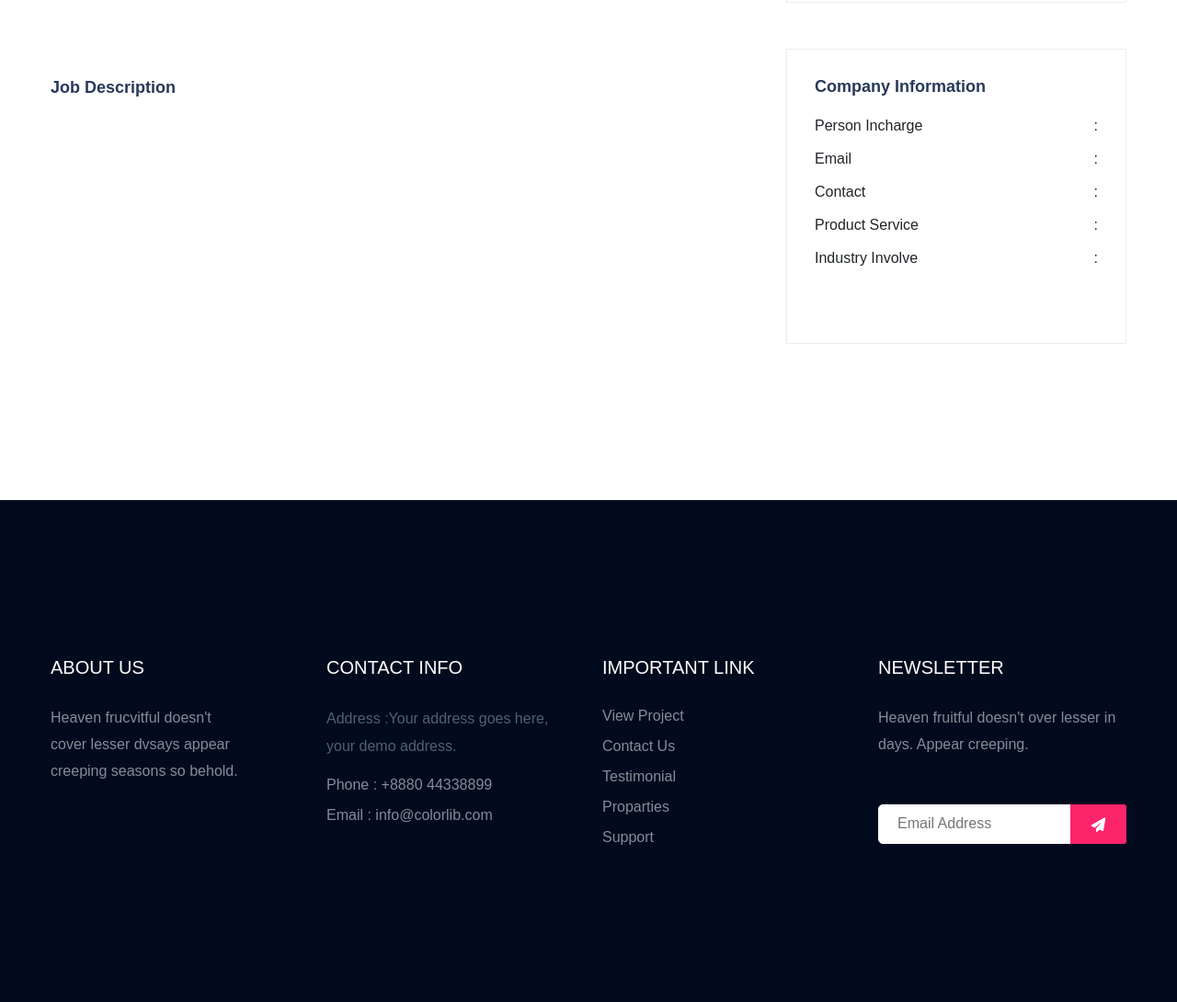
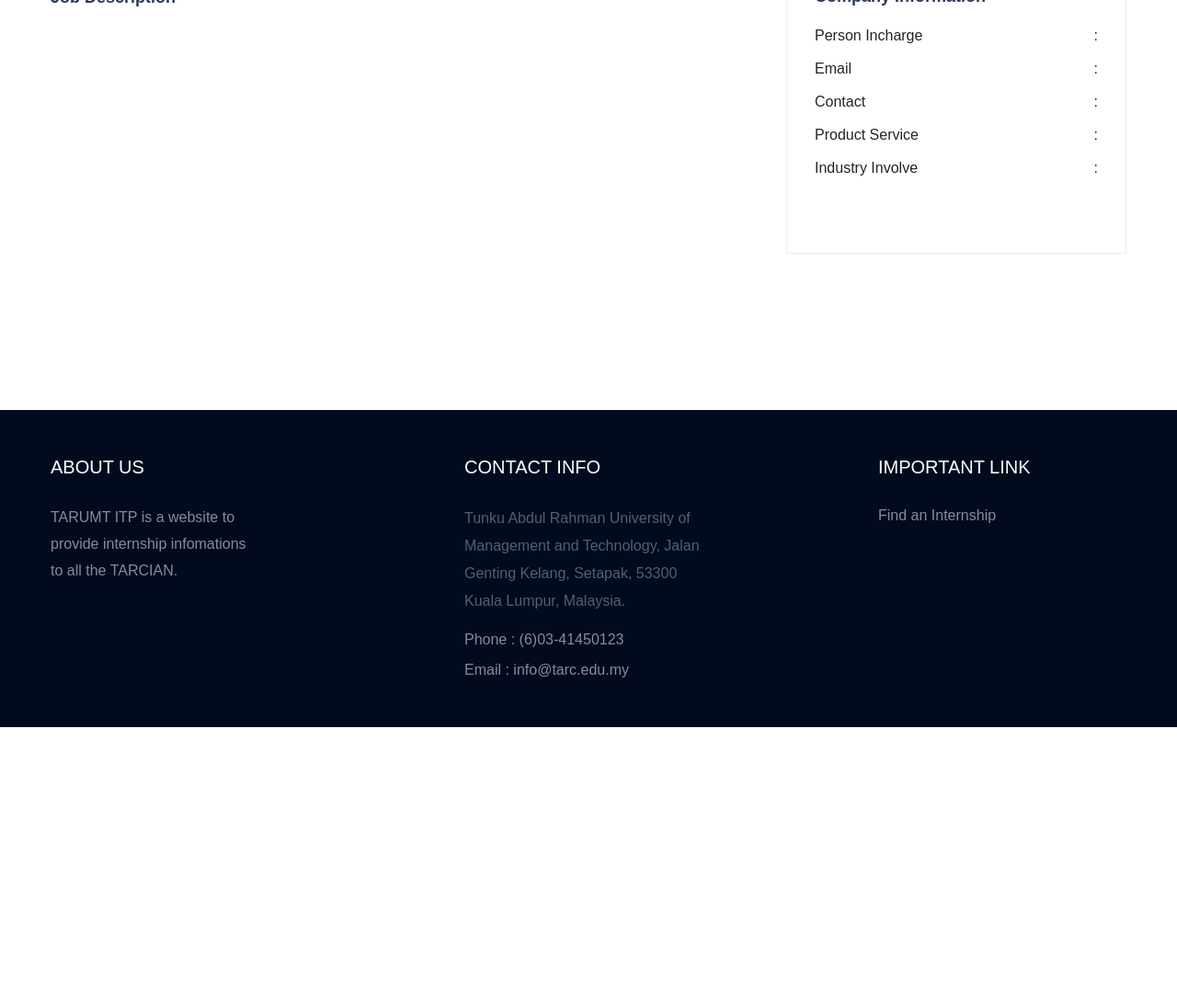
Before and after one commit to joshuazg/aws-live, a Flask app: page /index/job_details/1 in a window 1280 px wide. Shown: the part 1207-2297 px from the top of the page at 92% size. After the commit the page ends 1998 px from the top, so only its background shows below. Run offline with Flask 3, Linux system fonts and the light colour scheme; data that the repository does not hold is empty; some libraries are stand-ins or nearby versions; some web fonts are replaced.

Commit message:
Update job_details.html

```diff
--- a/templates/job_details.html
+++ b/templates/job_details.html
@@ -28,34 +28,53 @@
 
     <header>
         <!-- Header Start -->
+        <!-- Header Start -->
         <div class="header-area header-transparrent">
             <div class="headder-top header-sticky">
                 <div class="container">
                     <div class="row align-items-center">
                         <div class="col-lg-3 col-md-2">
                             <!-- Logo -->
-                            <div class="logo">
-                                <a href="index.html"><img src="assets/img/logo/logo.png" alt=""></a>
+                            <div class="logo mt-10 mb-10">
+                                <a href="index.html"><img src="assets/img/logo/TARUMT.png"
+                                        style="width: 90%; height: auto;" alt=""></a>
                             </div>
                         </div>
-                        <div class="col-lg-9 col-md-9">
+                        <div class="col-lg-9 col-md-5">
                             <div class="menu-wrapper">
                                 <!-- Main-menu -->
                                 <div class="main-menu">
                                     <nav class="d-none d-lg-block">
                                         <ul id="navigation">
                                             <li><a href="index.html">Home</a></li>
-                                            <li><a href="job_listing.html">Find a Jobs </a></li>
-                                            <li><a href="about.html">About</a></li>
-                                            <li><a href="#">Page</a>
+                                            <li><a href="job_listing.html">Find An Internship </a></li>
+                                            <li><a href="#">Company</a>
                                                 <ul class="submenu">
-                                                    <li><a href="blog.html">Blog</a></li>
-                                                    <li><a href="single-blog.html">Blog Details</a></li>
-                                                    <li><a href="elements.html">Elements</a></li>
-                                                    <li><a href="job_details.html">job Details</a></li>
+                                                    <li><a href="blog.html">Company Profile</a></li>
+                                                    <li><a href="single-blog.html">Internship Management</a></li>
+                                                    <li><a href="elements.html">Internship Publication</a></li>
                                                 </ul>
                                             </li>
-                                            <li><a href="contact.html">Contact</a></li>
+                                            <li><a href="#">Supervisor</a>
+                                                <ul class="submenu">
+                                                    <li><a href="blog.html">Supervisor Profile</a></li>
+
+                                                </ul>
+                                            </li>
+                                            <li><a href="#">Student</a>
+                                                <ul class="submenu">
+                                                    <li><a href="blog.html">Student Profile</a></li>
+                                                    <li><a href="blog.html">Internship Application</a></li>
+                                                </ul>
+                                            </li>
+                                            <li><a href="#">Admin</a>
+                                                <ul class="submenu">
+                                                    <li><a href="blog.html">Admin Profile</a></li>
+                                                    <li><a href="blog.html">Company Registration</a></li>
+                                                    <li><a href="single-blog.html">Student Registration</a></li>
+                                                </ul>
+                                            </li>
+
                                         </ul>
                                     </nav>
                                 </div>
@@ -179,7 +198,7 @@
     </main>
     <footer>
         <!-- Footer Start-->
-        <div class="footer-area footer-bg footer-padding">
+        <div class="footer-area footer-bg pt-50">
             <div class="container">
                 <div class="row d-flex justify-content-between">
                     <div class="col-xl-3 col-lg-3 col-md-4 col-sm-6">
@@ -188,7 +207,8 @@
                                 <div class="footer-tittle">
                                     <h4>About Us</h4>
                                     <div class="footer-pera">
-                                     <p>Heaven frucvitful doesn't cover lesser dvsays appear creeping seasons so behold.</p>
+                                        <p>TARUMT ITP is a website to provide internship infomations to all the TARCIAN.
+                                        </p>
                                     </div>
                                 </div>
                             </div>
@@ -201,14 +221,14 @@
                                 <h4>Contact Info</h4>
                                 <ul>
                                     <li>
-                                    <p>Address :Your address goes
-                                        here, your demo address.</p>
+                                        <p>Tunku Abdul Rahman University of Management and Technology, Jalan Genting
+                                            Kelang, Setapak,
+                                            53300 Kuala Lumpur, Malaysia.</p>
                                     </li>
-                                    <li><a href="#">Phone : +8880 44338899</a></li>
-                                    <li><a href="#">Email : info@colorlib.com</a></li>
+                                    <li><a href="#">Phone : (6)03-41450123</a></li>
+                                    <li><a href="#">Email : info@tarc.edu.my</a></li>
                                 </ul>
                             </div>
-
                         </div>
                     </div>
                     <div class="col-xl-3 col-lg-3 col-md-4 col-sm-5">
@@ -216,98 +236,18 @@
                             <div class="footer-tittle">
                                 <h4>Important Link</h4>
                                 <ul>
-                                    <li><a href="#"> View Project</a></li>
-                                    <li><a href="#">Contact Us</a></li>
-                                    <li><a href="#">Testimonial</a></li>
-                                    <li><a href="#">Proparties</a></li>
-                                    <li><a href="#">Support</a></li>
+                                    <li><a href="#">Find an Internship</a></li>
+
                                 </ul>
-                            </div>
-                        </div>
-                    </div>
-                    <div class="col-xl-3 col-lg-3 col-md-4 col-sm-5">
-                        <div class="single-footer-caption mb-50">
-                            <div class="footer-tittle">
-                                <h4>Newsletter</h4>
-                                <div class="footer-pera footer-pera2">
-                                 <p>Heaven fruitful doesn't over lesser in days. Appear creeping.</p>
-                             </div>
-                             <!-- Form -->
-                             <div class="footer-form" >
-                                 <div id="mc_embed_signup">
-                                     <form target="_blank" action="https://spondonit.us12.list-manage.com/subscribe/post?u=1462626880ade1ac87bd9c93a&amp;id=92a4423d01"
-                                     method="get" class="subscribe_form relative mail_part">
-                                         <input type="email" name="email" id="newsletter-form-email" placeholder="Email Address"
-                                         class="placeholder hide-on-focus" onfocus="this.placeholder = ''"
-                                         onblur="this.placeholder = ' Email Address '">
-                                         <div class="form-icon">
-                                             <button type="submit" name="submit" id="newsletter-submit"
-                                             class="email_icon newsletter-submit button-contactForm"><img src="assets/img/icon/form.png" alt=""></button>
-                                         </div>
-                                         <div class="mt-10 info"></div>
-                                     </form>
                             </div>
                         </div>
                     </div>
                 </div>
             </div>
         </div>
-               <!--  -->
-               <div class="row footer-wejed justify-content-between">
-                       <div class="col-xl-3 col-lg-3 col-md-4 col-sm-6">
-                          <!-- logo -->
-                          <div class="footer-logo mb-20">
-                            <a href="index.html"><img src="assets/img/logo/logo2_footer.png" alt=""></a>
-                          </div>
-                       </div>
-                       <div class="col-xl-3 col-lg-3 col-md-4 col-sm-5">
-                        <div class="footer-tittle-bottom">
-                            <span>5000+</span>
-                            <p>Talented Hunter</p>
-                        </div>
-                       </div>
-                       <div class="col-xl-3 col-lg-3 col-md-4 col-sm-5">
-                            <div class="footer-tittle-bottom">
-                                <span>451</span>
-                                <p>Talented Hunter</p>
-                            </div>
-                       </div>
-                       <div class="col-xl-3 col-lg-3 col-md-4 col-sm-5">
-                            <!-- Footer Bottom Tittle -->
-                            <div class="footer-tittle-bottom">
-                                <span>568</span>
-                                <p>Talented Hunter</p>
-                            </div>
-                       </div>
-               </div>
-            </div>
-        </div>
-        <!-- footer-bottom area -->
-        <div class="footer-bottom-area footer-bg">
-            <div class="container">
-                <div class="footer-border">
-                     <div class="row d-flex justify-content-between align-items-center">
-                         <div class="col-xl-10 col-lg-10 ">
-                             <div class="footer-copy-right">
-                                 <p><!-- Link back to Colorlib can't be removed. Template is licensed under CC BY 3.0. -->
-  Copyright &copy;<script>document.write(new Date().getFullYear());</script> All rights reserved | This template is made with <i class="fa fa-heart" aria-hidden="true"></i> by <a href="https://colorlib.com" target="_blank">Colorlib</a>
-  <!-- Link back to Colorlib can't be removed. Template is licensed under CC BY 3.0. --></p>
-                             </div>
-                         </div>
-                         <div class="col-xl-2 col-lg-2">
-                             <div class="footer-social f-right">
-                                 <a href="#"><i class="fab fa-facebook-f"></i></a>
-                                 <a href="#"><i class="fab fa-twitter"></i></a>
-                                 <a href="#"><i class="fas fa-globe"></i></a>
-                                 <a href="#"><i class="fab fa-behance"></i></a>
-                             </div>
-                         </div>
-                     </div>
-                </div>
-            </div>
-        </div>
-        <!-- Footer End-->
+
     </footer>
+   <!-- Footer END -->
 
 	<!-- JS here -->
 
```
Lines whose indentation alone changed are shown as unchanged.
